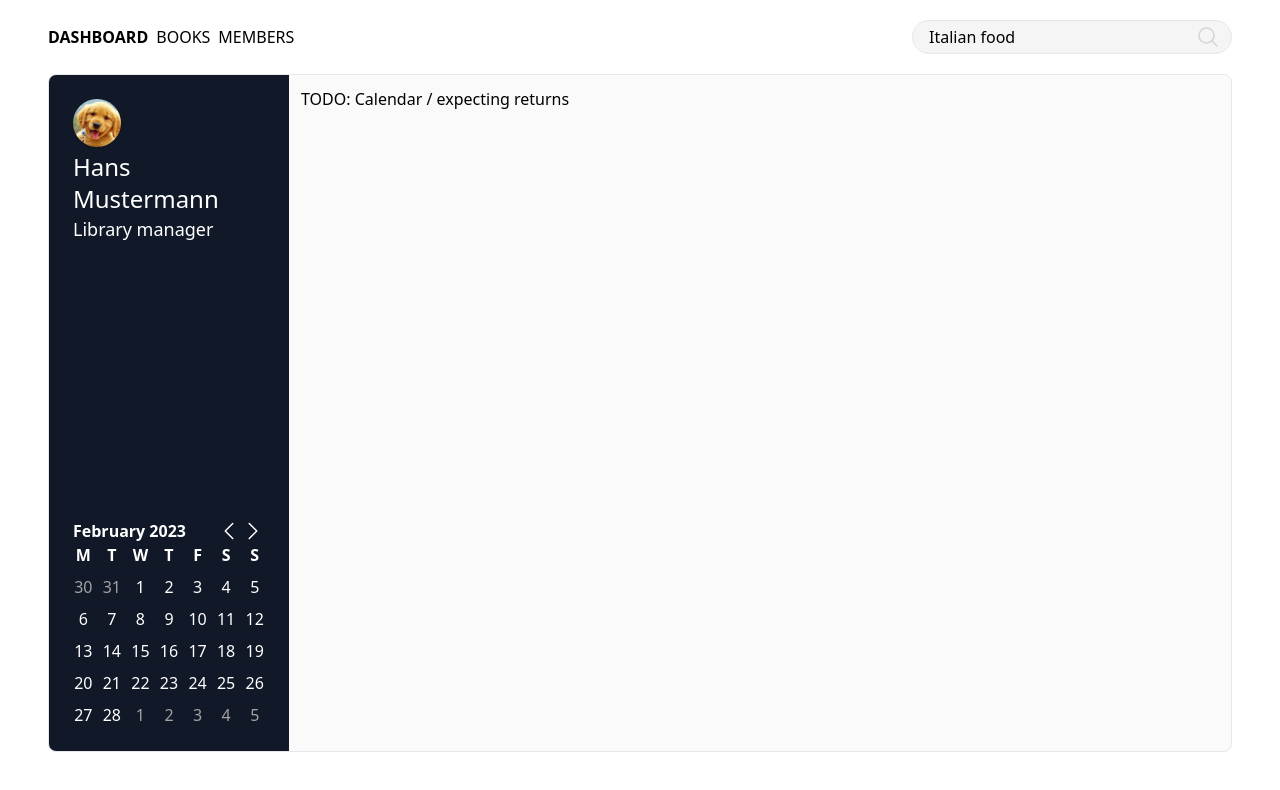
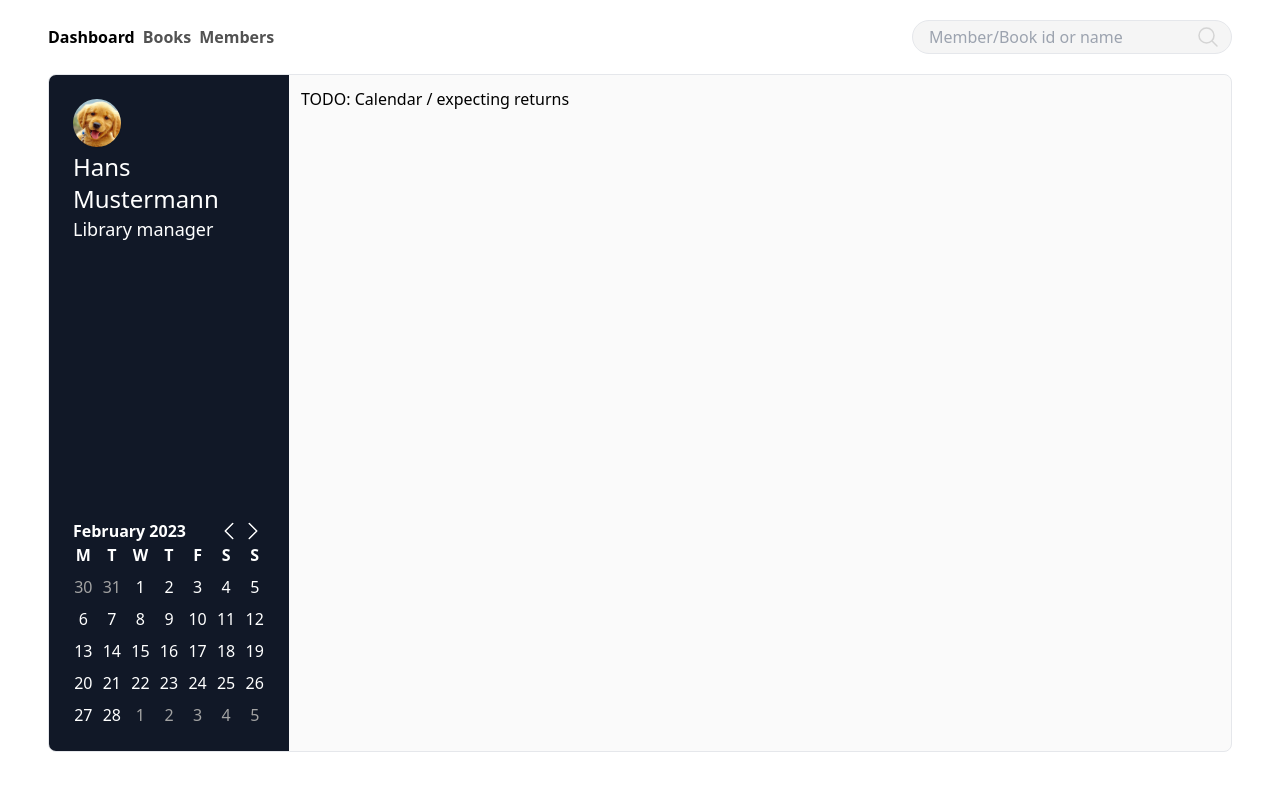
Before and after one commit to code-by-sia/eris-web, a Next.js app: page / in a window 1280 px wide. Shown: the top 790 px of the page. Built offline with nearby package versions, Linux system fonts and the light colour scheme.

Commit message:
fix: nav ui

```diff
--- a/components/navigation.jsx
+++ b/components/navigation.jsx
@@ -8,8 +8,8 @@ function NavItem({ isActive, label, className = "", onClick }) {
       size=""
       className={classNames(
         className,
-        "uppercase",
-        isActive ? "font-bold" : ""
+        "font-semibold",
+        isActive ? "text-black" : "text-neutral-600"
       )}
       label={label}
       onClick={onClick}
--- a/pages/index.jsx
+++ b/pages/index.jsx
@@ -12,7 +12,7 @@ export default function HomePage() {
   const [page, setPage] = useState("Dashboard");
   const [book, selectBook] = useState(null);
 
-  const [q, setQuery] = useState("Italian food");
+  const [q, setQuery] = useState("");
   const [dialog, setDialog] = useState("");
 
   return (
```
